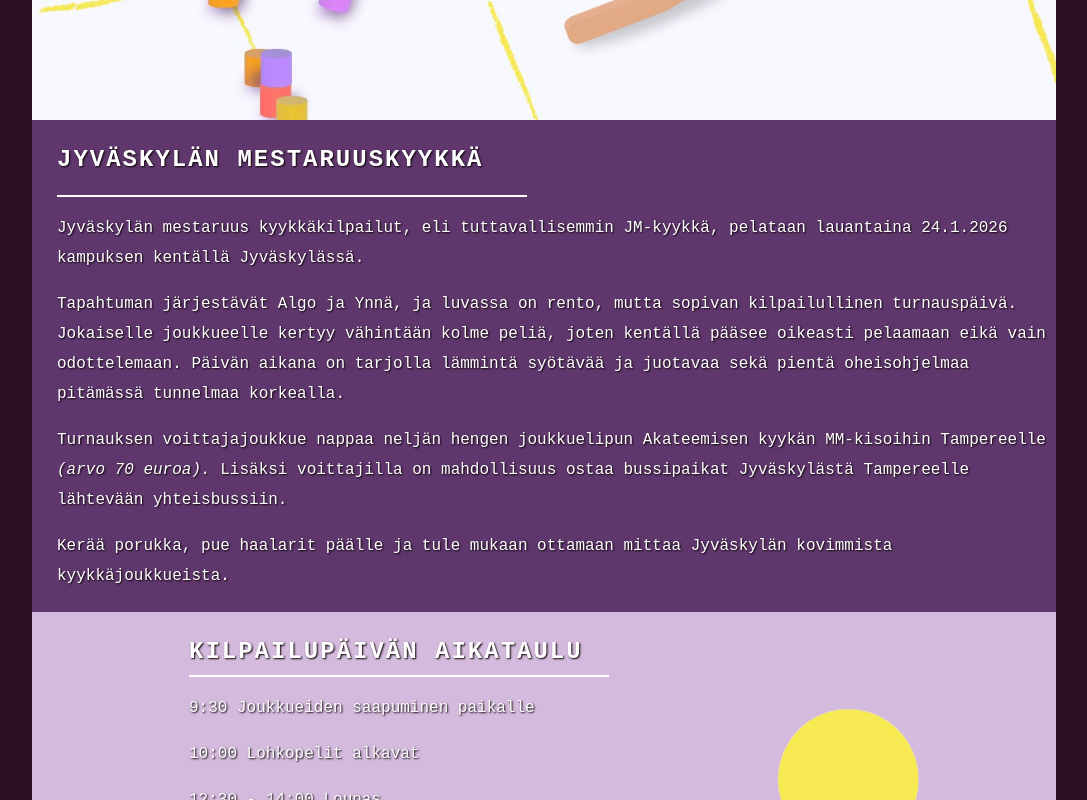
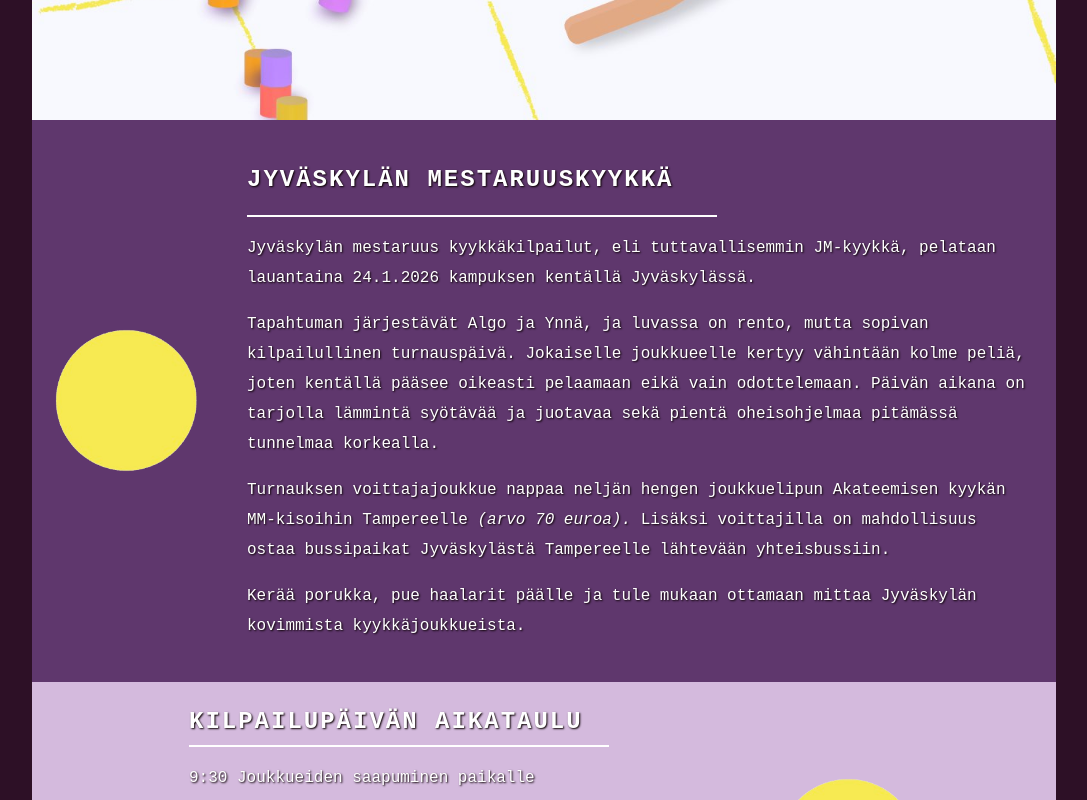
Before and after one commit to osterava/kyykka-app, a Next.js app in the folder frontend/: page / in a window 1280 px wide. Shown: the part 520-1320 px from the top of the page, without its empty margins (96-1183 px from the left). Built offline with nearby package versions, Linux system fonts and the light colour scheme.

Commit message:
hotfix skaalautuvuuteen

```diff
--- a/frontend/app/main.css
+++ b/frontend/app/main.css
@@ -54,7 +54,7 @@ html, body {
   cursor: pointer;
 }
 
-.div2, .div3, .div4 {
+.div1, .div2, .div3, .div4 {
   display: flex;
   flex-direction: column;
   align-items: center;
@@ -67,8 +67,9 @@ html, body {
 
 .div1 {
     background-color: #5f376d;
-    width: 100%;
     word-wrap: normal;
+    flex-direction: row;
+    gap: 20px;
   }
 
 .div2 { background-color: #d4badd; }
@@ -121,7 +122,6 @@ html, body {
 .img {
   width: 150px;
   height: auto;
-  border-radius: 200px;
 }
 
 .parent .text {
@@ -164,7 +164,7 @@ html, body {
   align-items: center;
 }
 
-.div2 .img, .div4 .img {
+.div1 .img,.div2 .img, .div4 .img {
   width: 150px;
   height: auto;
   border-radius: 100%;
@@ -175,9 +175,6 @@ html, body {
 }
 
 .div3 .img{
-  width: 150px;
-  height: auto;
-  border-radius: 100%;
   margin-left: 5em;
 }
 
@@ -224,6 +221,25 @@ html, body {
   transform: scale(1.1);
 }
 
+@media (min-width:768px) and (max-width:1024px) {
+
+  .div1 .img {
+    display: none;
+  }
+
+  .div2 {
+    gap: 0.6em;
+  }
+
+  .div3 {
+    flex-direction: column-reverse;
+  }
+
+  .div3 .img {
+    margin-left: 0;
+}
+}
+
 @media (max-width:768px) {
 
   .div1 .text, .div2 .text, .div3 .text, .div4 .text {
@@ -232,17 +248,31 @@ html, body {
     padding: 5px;
   }
 
+  .div1 .img {
+    display: none;
+  }
+
   .div2, .div3 {
     flex-direction: column;
     gap: 2em;
   }
 
+
+
   .div1 .line, .div2 .line , .div3 .line, .div4 .line {
     width: 80%;
   }
 
+  .div2 .line {
+    width: 100%;
+  }
+
   .div3 .img {
     margin-left: 0;
+  }
+
+  .nav-header section {
+    padding: 1em;
   }
 
   .footer {
--- a/frontend/app/page.tsx
+++ b/frontend/app/page.tsx
@@ -20,11 +20,12 @@ export default function Home() {
 
         <div className="parent">
           <div className="div1">
+            <Image src={yellow} alt="Yellow_Ball" className="img" />
             <div className="text">
               <h2>JYVÄSKYLÄN MESTARUUSKYYKKÄ</h2>
               <span className="line"></span>
-              <p>Jyväskylän mestaruus kyykkäkilpailut, eli tuttavallisemmin JM-kyykkä, pelataan lauantaina 24.1.2026 kampuksen kentällä Jyväskylässä. </p>
-
+              <p>Jyväskylän mestaruus kyykkäkilpailut, eli tuttavallisemmin JM-kyykkä, pelataan lauantaina 24.1.2026 kampuksen kentällä Jyväskylässä.
+              </p>
               <p>Tapahtuman järjestävät Algo ja Ynnä, ja luvassa on rento, mutta sopivan kilpailullinen turnauspäivä. Jokaiselle joukkueelle kertyy vähintään kolme peliä, joten kentällä pääsee oikeasti pelaamaan eikä vain odottelemaan. Päivän aikana on tarjolla lämmintä syötävää ja juotavaa sekä pientä oheisohjelmaa pitämässä tunnelmaa korkealla.</p>
               <p>
               Turnauksen voittajajoukkue nappaa neljän hengen joukkuelipun Akateemisen kyykän MM-kisoihin Tampereelle <i>(arvo 70 euroa).</i> Lisäksi voittajilla on mahdollisuus ostaa bussipaikat Jyväskylästä Tampereelle lähtevään yhteisbussiin.</p>
```
